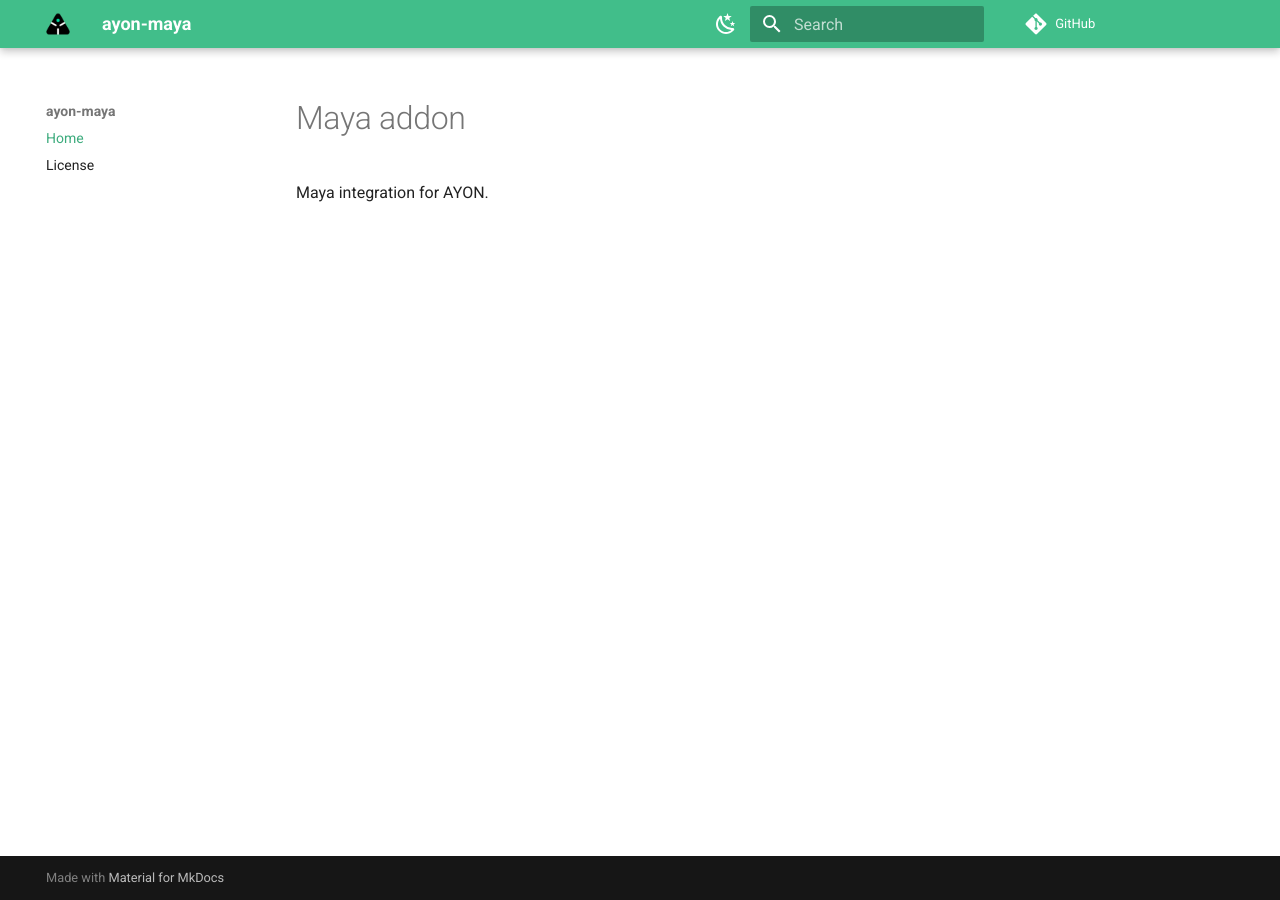
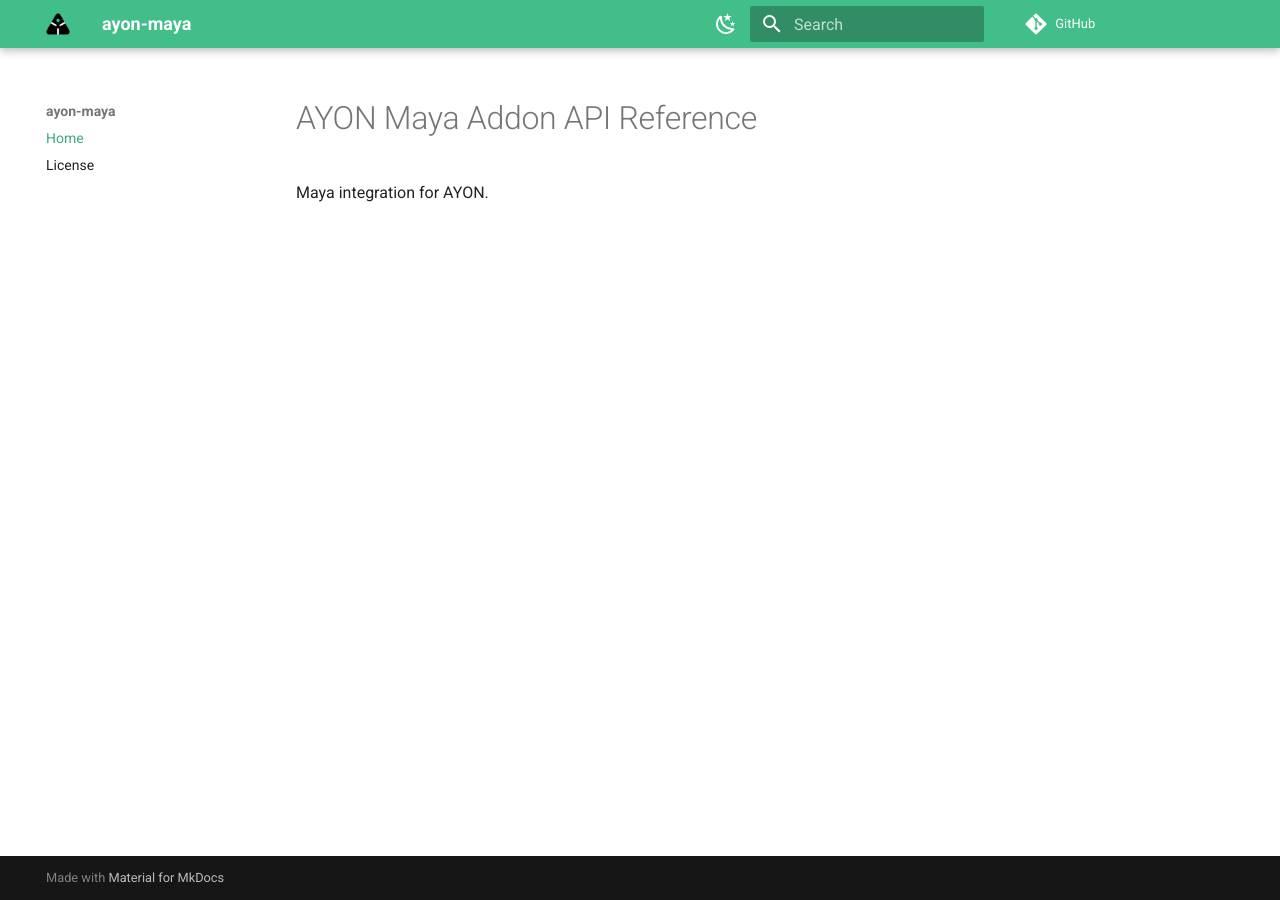
Before and after one commit to ynput/ayon-maya, an MkDocs documentation site: the page built from docs/index.md, in a window 1280 px wide. Built offline with MkDocs 1.6.1 and Material for MkDocs 9.7.7, drawn with Linux system fonts in a browser that asks for light colours; comment, search, counter and statistics services are not loaded; the version menu is left out.

Commit message:
MK Docs: Refactor the title

```diff
--- a/docs/index.md
+++ b/docs/index.md
@@ -1 +1,3 @@
---8<-- "README.md"
+# AYON Maya Addon API Reference
+
+--8<-- "README.md:2"
```
